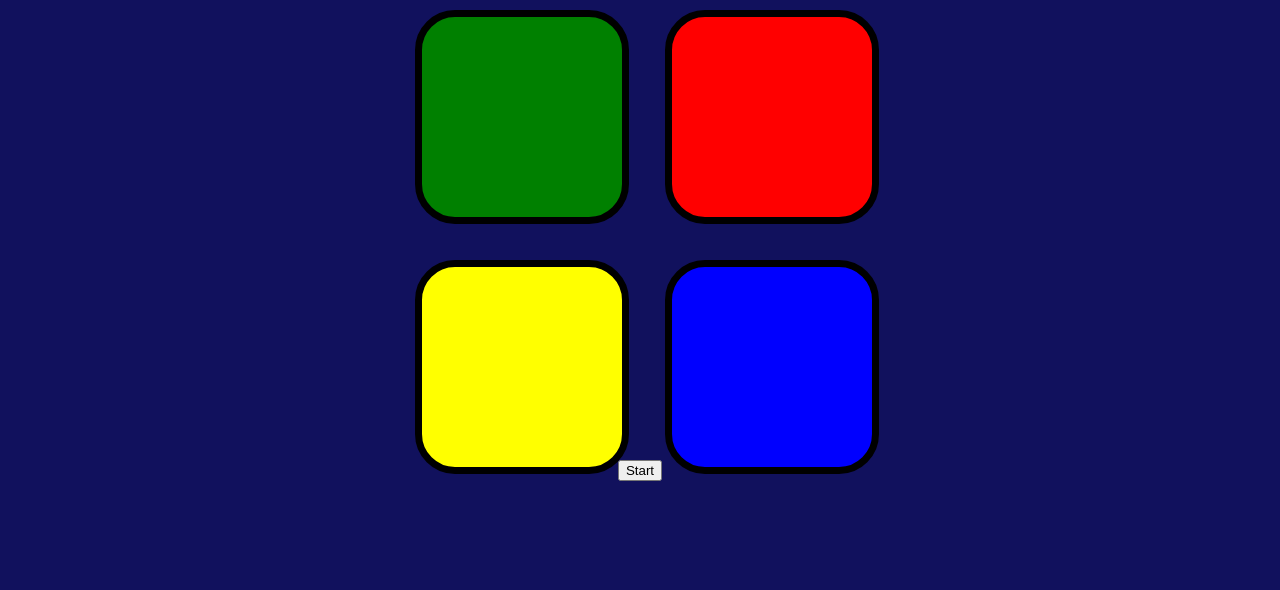
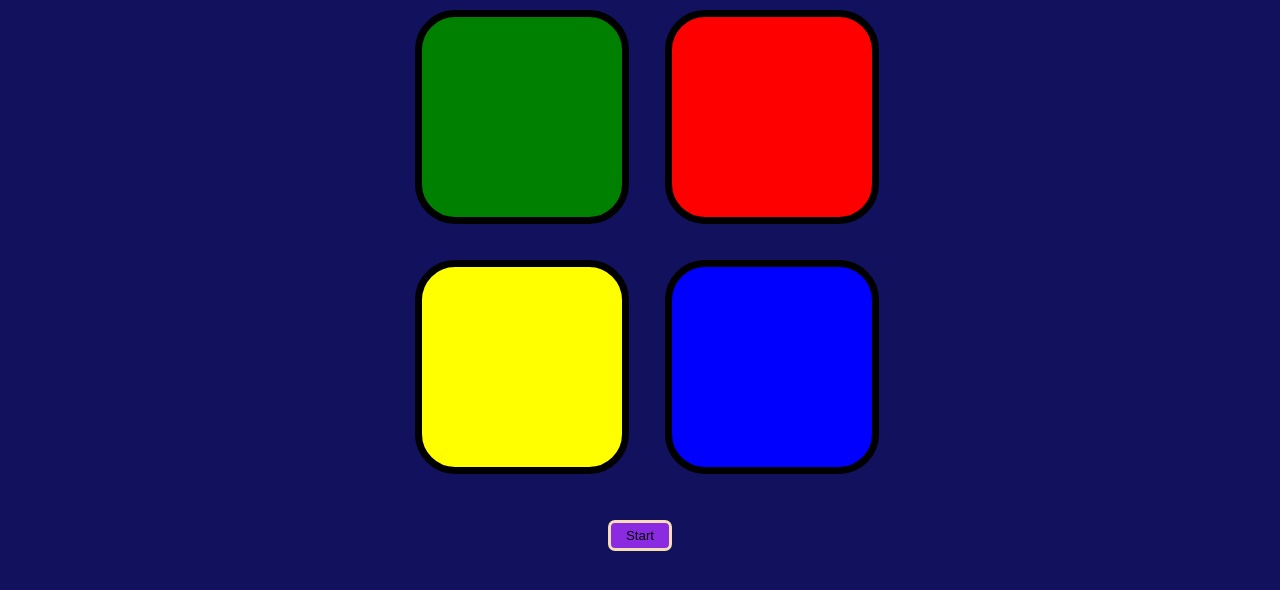
Before and after one commit to A-Jyoti/Simon-Game-Project, a plain HTML site: page index.html in a window 1280 px wide. Shown: the part 110-700 px from the top of the page. Drawn offline with nearby package versions, Linux system fonts and the light colour scheme.

Commit message:
Update style.css

```diff
--- a/style.css
+++ b/style.css
@@ -57,6 +57,18 @@ body{
     background-color: red;
 }
 
+.start-div{
+    margin-top: 40px;
+    padding-top: 20px;
+}
+
+.start{
+    padding: 5px 15px;
+    background-color: blueviolet;
+    border: 3px solid wheat;
+    border-radius: 7px;
+}
+
 #green{
 
 }
```
